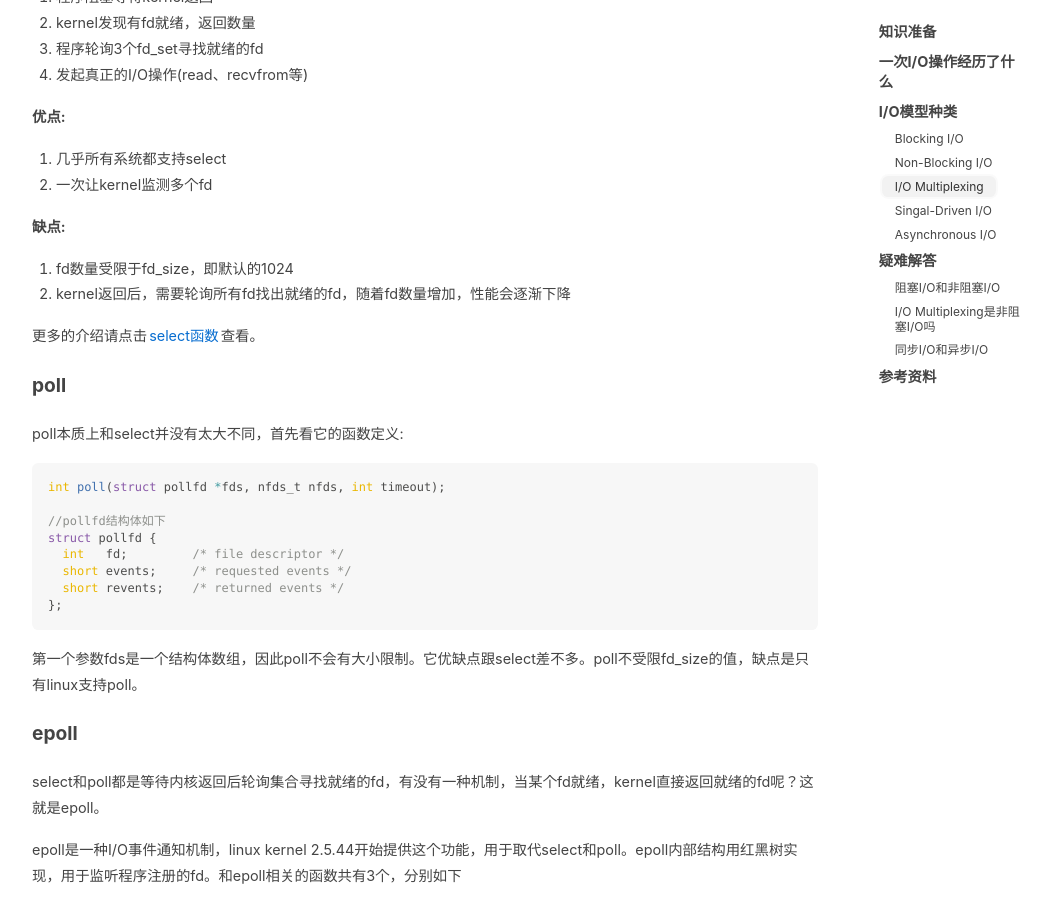
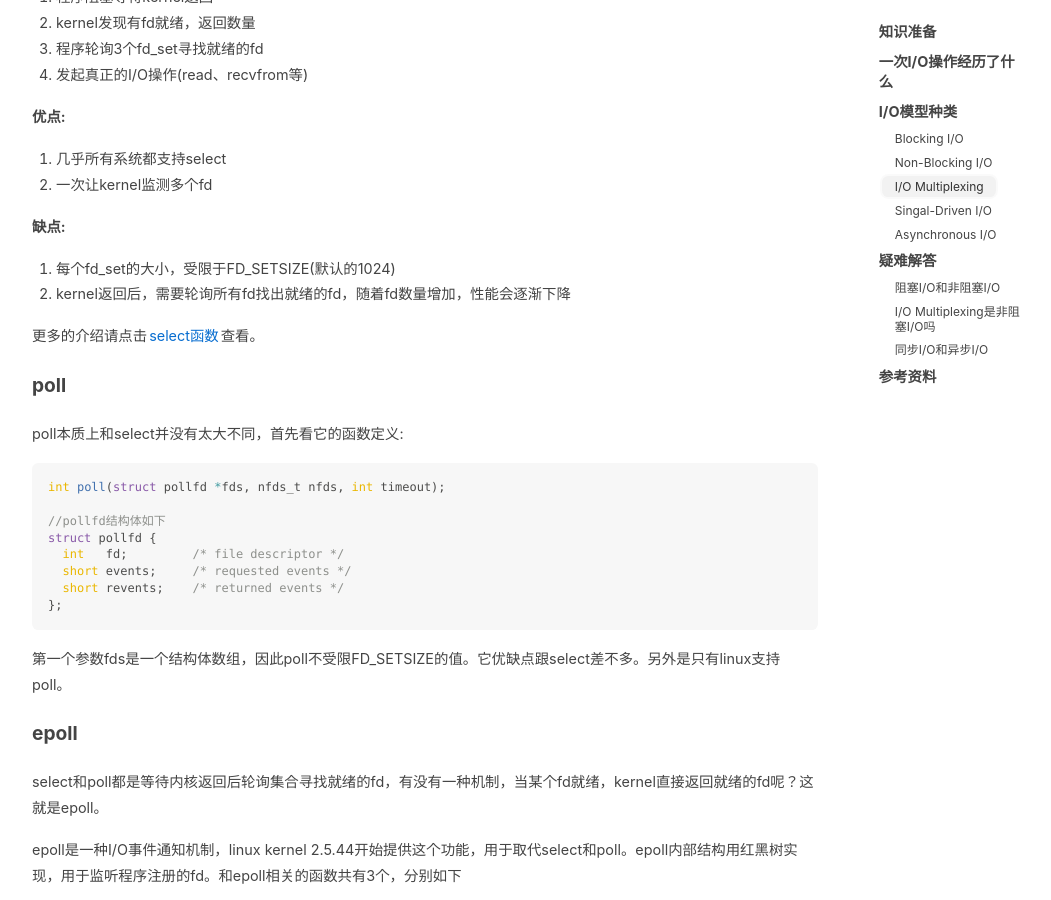
Before and after one commit to xingty/xingty.github.io, a Jekyll site: the page built from _posts/2021-01-10-linux-io-model.md, in a window 1280 px wide and 900 px high, scrolled down 4353 px. Shown: the whole window, without its empty margins (105-1156 px from the left). Built offline with Jekyll 4.4.1, drawn with Linux system fonts in a browser that asks for light colours; nearby versions of some CDN libraries; comment, search, counter and statistics services are not loaded; some of the changed text lies outside the part shown.

Commit message:
* 错别字

````diff
--- a/_posts/2021-01-10-linux-io-model.md
+++ b/_posts/2021-01-10-linux-io-model.md
@@ -144,7 +144,7 @@ select函数可以传入3个fd_set，分别对应了不同事件的file descript
 
 **缺点:**
 
-1. fd数量受限于fd_size，即默认的1024
+1. 每个fd_set的大小，受限于FD_SETSIZE(默认的1024)
 2. kernel返回后，需要轮询所有fd找出就绪的fd，随着fd数量增加，性能会逐渐下降
 
 更多的介绍请点击[select函数](http://www.masterraghu.com/subjects/np/introduction/unix_network_programming_v1.3/ch06lev1sec3.html)查看。
@@ -164,7 +164,7 @@ struct pollfd {
 };
 ```
 
-第一个参数fds是一个结构体数组，因此poll不会有大小限制。它优缺点跟select差不多。poll不受限fd_size的值，缺点是只有linux支持poll。
+第一个参数fds是一个结构体数组，因此poll不受限FD_SETSIZE的值。它优缺点跟select差不多。另外是只有linux支持poll。
 
 #### epoll
 
````
Also changed, not shown: other parts of _posts/2021-01-10-linux-io-model.md (+1 -1 lines).
